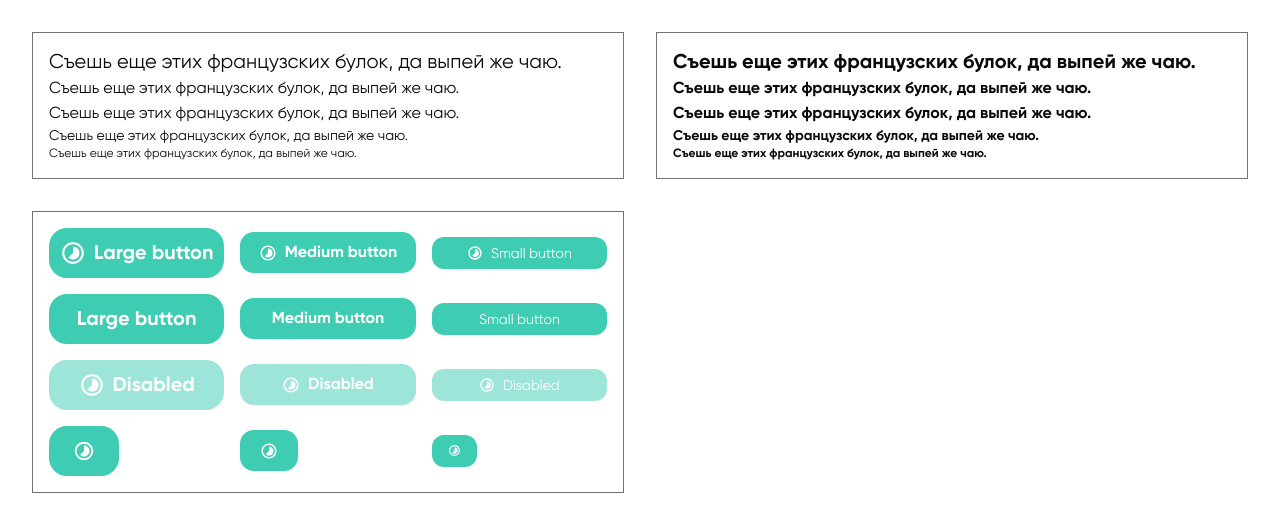
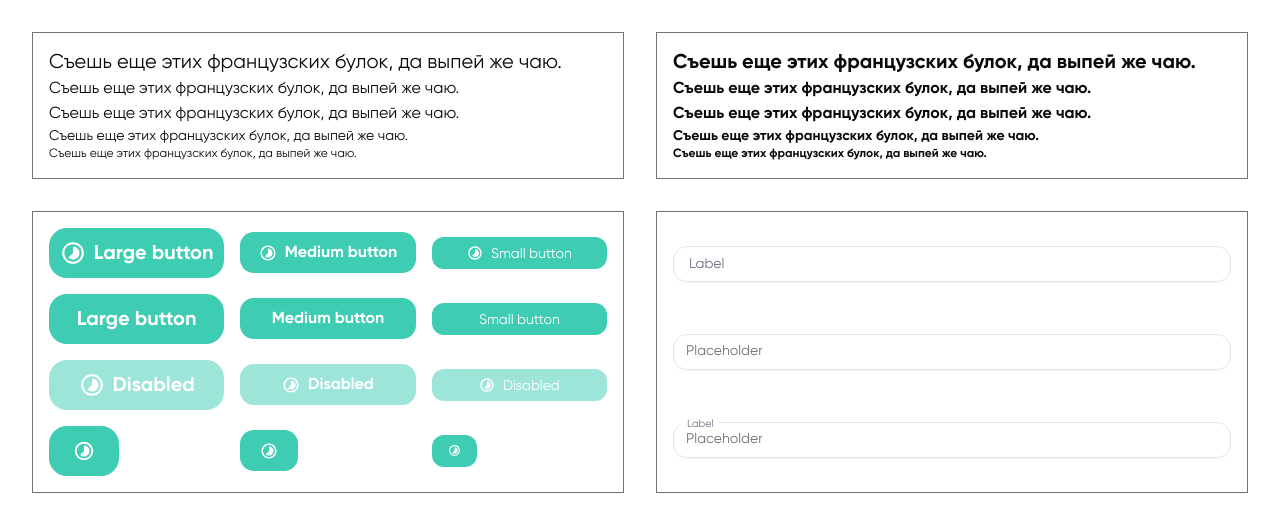
Before and after one commit to makkenzo/codehorizon-web, a Next.js app: page /components in a window 1280 px wide. Shown: the top 532 px of the page. Built offline with nearby package versions, Linux system fonts and the light colour scheme.

Commit message:
Adds floating label input component
Introduces a new floating label input component to enhance user experience.  The component includes a floating label that animates on focus and provides clear visual feedback.  The component also supports placeholders.

```diff
--- a/package.json
+++ b/package.json
@@ -10,6 +10,7 @@
         "format": "prettier --write ."
     },
     "dependencies": {
+        "@radix-ui/react-label": "^2.1.2",
         "@radix-ui/react-slot": "^1.1.2",
         "@tailwindcss/postcss": "^4.0.5",
         "class-variance-authority": "^0.7.1",
--- a/src/app/components/page.tsx
+++ b/src/app/components/page.tsx
@@ -1,4 +1,6 @@
 import { Button } from '@/components/ui/button';
+import { FloatingLabelInput } from '@/components/ui/floating-input';
+import { Input } from '@/components/ui/input';
 import { RiProgress5Line } from 'react-icons/ri';
 
 const Components = () => {
@@ -65,6 +67,11 @@ const Components = () => {
                     <RiProgress5Line className="size-[13px]" />
                 </Button>
             </div>
+            <div className="border p-4 grid grid-cols-1 gap-4 items-center">
+                <FloatingLabelInput label="Label" />
+                <FloatingLabelInput placeholder="Placeholder" />
+                <FloatingLabelInput label="Label" placeholder="Placeholder" />
+            </div>
         </div>
     );
 };
--- /dev/null
+++ b/src/components/ui/floating-input.tsx
@@ -0,0 +1,52 @@
+import { Input } from '@/components/ui/input';
+import { Label } from '@/components/ui/label';
+import { cn } from '@/lib/utils';
+import * as React from 'react';
+
+export interface InputProps extends React.InputHTMLAttributes<HTMLInputElement> {}
+
+const FloatingInput = React.forwardRef<HTMLInputElement, InputProps>(({ className, ...props }, ref) => {
+    return <Input placeholder=" " className={cn('peer', className)} ref={ref} {...props} />;
+});
+FloatingInput.displayName = 'FloatingInput';
+
+const FloatingLabel = React.forwardRef<
+    React.ElementRef<typeof Label>,
+    React.ComponentPropsWithoutRef<typeof Label> & { hasPlaceholderAndLabel?: boolean }
+>(({ className, hasPlaceholderAndLabel, ...props }, ref) => {
+    return (
+        <Label
+            className={cn(
+                'peer-focus:secondary peer-focus:dark:secondary absolute start-2 top-2 z-10 origin-[0] -translate-y-4 scale-75 transform bg-background px-2 text-sm text-gray-500 duration-300 dark:bg-background cursor-text',
+                hasPlaceholderAndLabel
+                    ? 'top-2 -translate-y-4 rtl:left-auto scale-75 px-2 rtl:translate-x-1/4'
+                    : 'peer-focus:top-2 peer-focus:-translate-y-4 rtl:peer-focus:left-auto peer-focus:scale-75 peer-focus:px-2 rtl:peer-focus:translate-x-1/4 peer-placeholder-shown:top-1/2 peer-placeholder-shown:-translate-y-1/2 peer-placeholder-shown:scale-100',
+                className
+            )}
+            ref={ref}
+            {...props}
+        />
+    );
+});
+FloatingLabel.displayName = 'FloatingLabel';
+
+type FloatingLabelInputProps = InputProps & { label?: string };
+
+const FloatingLabelInput = React.forwardRef<
+    React.ElementRef<typeof FloatingInput>,
+    React.PropsWithoutRef<FloatingLabelInputProps>
+>(({ id, label, ...props }, ref) => {
+    const hasPlaceholderAndLabel = Boolean(props.placeholder && label);
+
+    return (
+        <div className="relative">
+            <FloatingInput ref={ref} id={id} {...props} />
+            <FloatingLabel htmlFor={id} hasPlaceholderAndLabel={hasPlaceholderAndLabel}>
+                {label}
+            </FloatingLabel>
+        </div>
+    );
+});
+FloatingLabelInput.displayName = 'FloatingLabelInput';
+
+export { FloatingInput, FloatingLabel, FloatingLabelInput };
--- /dev/null
+++ b/src/components/ui/label.tsx
@@ -0,0 +1,20 @@
+'use client';
+
+import { cn } from '@/lib/utils';
+import * as LabelPrimitive from '@radix-ui/react-label';
+import * as React from 'react';
+
+function Label({ className, ...props }: React.ComponentProps<typeof LabelPrimitive.Root>) {
+    return (
+        <LabelPrimitive.Root
+            data-slot="label"
+            className={cn(
+                'text-sm leading-none font-medium select-none group-data-[disabled=true]:pointer-events-none group-data-[disabled=true]:opacity-50 peer-disabled:cursor-not-allowed peer-disabled:opacity-50',
+                className
+            )}
+            {...props}
+        />
+    );
+}
+
+export { Label };
```
Also changed, not shown: src/components/ui/input.tsx (+6 -7 lines), src/app/globals.css (line endings or trailing spaces).
